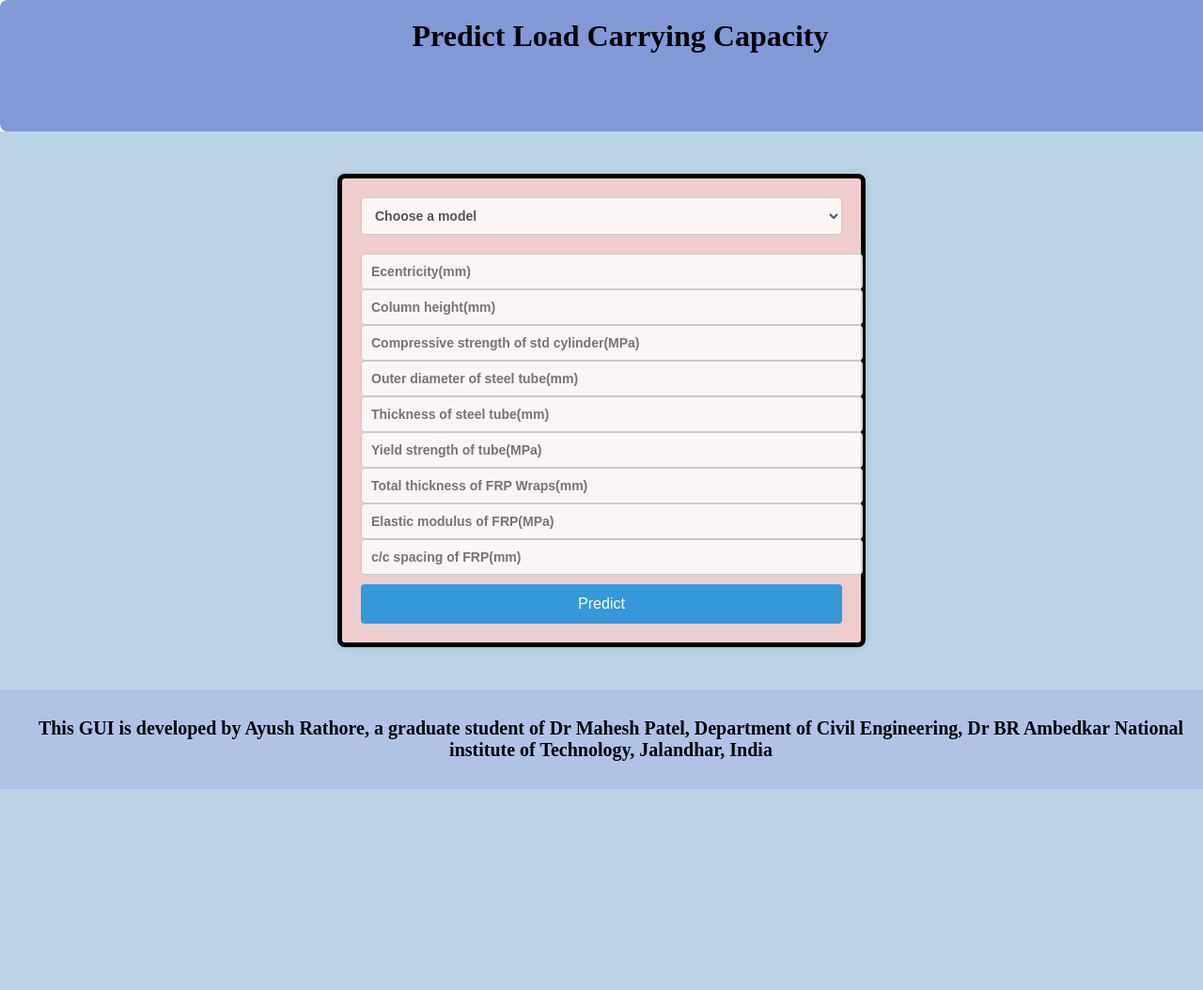
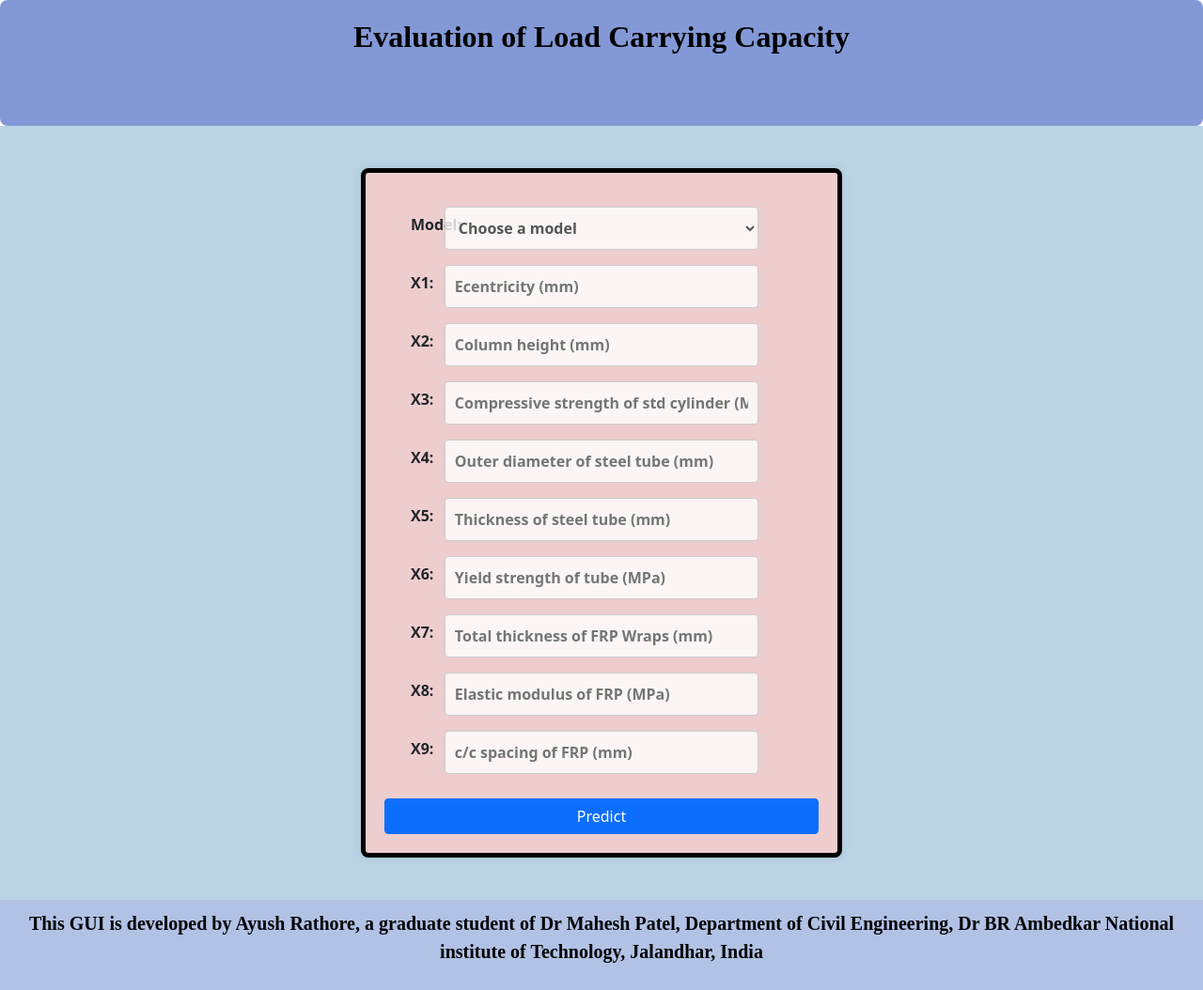
Before and after one commit to ayushrathore111/loadpredictor, a Flask app: template templates/temp.html in a window 1280 px wide. Shown: the whole page at 94% size. Before the commit the page ends 840 px from the top, so only its background shows below. Run offline with Flask 3, Linux system fonts and the light colour scheme; the template is opened without the code that fills it, so the values that code supplies are empty; parts of the project's set-up code (start-up, migrations or seed data) failed here and were passed over.

Commit message:
Update temp.html

```diff
--- a/templates/temp.html
+++ b/templates/temp.html
@@ -1,5 +1,6 @@
 <!DOCTYPE html>
-<html >
+<html>
+
 <head>
     <meta charset="UTF-8">
     <title>ML API</title>
@@ -8,22 +9,27 @@
     <link href='https://fonts.googleapis.com/css?family=Hind:300' rel='stylesheet' type='text/css'>
     <link href='https://fonts.googleapis.com/css?family=Open+Sans+Condensed:300' rel='stylesheet' type='text/css'>
     <link rel="stylesheet" href="{{ url_for('static', filename='css/style2.css') }}">
+    <link href="https://cdn.jsdelivr.net/npm/bootstrap@5.0.2/dist/css/bootstrap.min.css" rel="stylesheet" integrity="sha384-EVSTQN3/azprG1Anm3QDgpJLIm9Nao0Yz1ztcQTwFspd3yD65VohhpuuCOmLASjC" crossorigin="anonymous">
 
 </head>
 
 <body>
     <div class="login">
-    <h1>Predict Load Carrying Capacity </h1>
+        <h1 class="fw-bolder">Evaluation of Load Carrying Capacity </h1>
+        <br>
         <br>
         <h3>{{prediction_text}}</h3>
-  <br>
     </div>
 
     <div class="login-container">
         <div class="form">
             <!-- Main Input For Receiving Query to our ML -->
-    <form action="{{ url_for('predict')}}"method="post">
-      <div class="input-group">
+            <form action="{{ url_for('predict')}}" method="post">
+                <div class="row m-3">
+                    <div class="col-1 text-center">
+                        <label for="inputPassword6" class="col-form-label">Model:</label>
+                    </div>
+                    <div class="col-10">
                         <select name="Model" id="Model">
                             <div class="select-wrapper">
                             <option value ="0">Choose a model</option>
@@ -34,36 +40,86 @@
                             <option value="5">Bagging and ExtraTree Reg</option>
                             <option value="6">Linear and Bagging Reg</option>
                             </div>
+                            </select>
                     </div>
-      <div class="input-group">
-    	<input type="text" name="ecc" placeholder="Ecentricity(mm)" required="required" />
                 </div>
-      <div class="input-group">
-        <input type="text" name="Ch" placeholder="Column height(mm)" required="required" />
+                <div class="row m-3">
+                    <div class="col-1 text-center">
+                        <label for="inputPassword6" class="col-form-label">X1:</label>
                     </div>
-        <div class="input-group">
-		<input type="text" name="CS" placeholder="Compressive strength of std cylinder(MPa)" required="required" />
+                    <div class="col-10">
+                        <input type="text" name="ecc" placeholder="Ecentricity (mm)" required="required" />
                     </div>
-    <div class="input-group">
-    	<input type="text" name="od" placeholder="Outer diameter of steel tube(mm)" required="required" />
-    </div>
-      <div class="input-group">
-        <input type="text" name="th" placeholder="Thickness of steel tube(mm)" required="required" />
-      </div>
-        <div class="input-group">
-		<input type="text" name="ys" placeholder="Yield strength of tube(MPa)" required="required" />
-  </div>
-    <div class="input-group">
-    	<input type="text" name="tt" placeholder="Total thickness of FRP Wraps(mm)" required="required" />
-    </div>
-      <div class="input-group">
-        <input type="text" name="em" placeholder="Elastic modulus of FRP(MPa)" required="required" />
-      </div>
-        <div class="input-group">
-		<input type="text" name="cc" placeholder="c/c spacing of FRP(mm)" required="required" />
                 </div>
 
+                <div class="row m-3">
+                    <div class="col-1 text-center">
+                        <label for="inputPassword6" class="col-form-label">X2:</label>
+                    </div>
+                    <div class="col-10">
+                        <input type="text" name="Ch" placeholder="Column height (mm)" required="required" />
+                    </div>
+                </div>
+                <div class="row m-3">
+                    <div class="col-1 text-center">
+                        <label for="inputPassword6" class="col-form-label">X3:</label>
+                    </div>
+                    <div class="col-10">
+                        <input type="text" name="CS" placeholder="Compressive strength of std cylinder (MPa)" required="required" />
+                    </div>
+                </div>
+                <div class="row m-3">
+                    <div class="col-1 text-center">
+                        <label for="inputPassword6" class="col-form-label">X4:</label>
+                    </div>
+                    <div class="col-10">
+                        <input type="text" name="od" placeholder="Outer diameter of steel tube (mm)" required="required" />
+                    </div>
+                </div>
+                <div class="row m-3">
+                    <div class="col-1 text-center">
+                        <label for="inputPassword6" class="col-form-label">X5:</label>
+                    </div>
+                    <div class="col-10">
+                        <input type="text" name="th" placeholder="Thickness of steel tube (mm)" required="required" />
+                    </div>
+                </div>
+                <div class="row m-3">
+                    <div class="col-1 text-center">
+                        <label for="inputPassword6" class="col-form-label">X6:</label>
+                    </div>
+                    <div class="col-10">
+                        <input type="text" name="ys" placeholder="Yield strength of tube (MPa)" required="required" />
+                    </div>
+                </div>
+                <div class="row m-3">
+                    <div class="col-1 text-center">
+                        <label for="inputPassword6" class="col-form-label">X7:</label>
+                    </div>
+                    <div class="col-10">
+                        <input type="text" name="tt" placeholder="Total thickness of FRP Wraps (mm)" required="required" />
+                    </div>
+                </div>
+                <div class="row m-3">
+                    <div class="col-1 text-center">
+                        <label for="inputPassword6" class="col-form-label">X8:</label>
+                    </div>
+                    <div class="col-10">
+                        <input type="text" name="em" placeholder="Elastic modulus of FRP (MPa)" required="required" />
+                    </div>
+                </div>
+                <div class="row m-3">
+                    <div class="col-1 text-center">
+                        <label for="inputPassword6" class="col-form-label">X9:</label>
+                    </div>
+                    <div class="col-10">
+                        <input type="text" name="cc" placeholder="c/c spacing of FRP (mm)" required="required" />
+                    </div>
+                </div>
+                <div class="row-4">
                     <button type="submit" class="btn btn-primary btn-block btn-large">Predict</button>
+                </div>
+
             </form>
 
 
```
Lines whose indentation alone changed are shown as unchanged.
